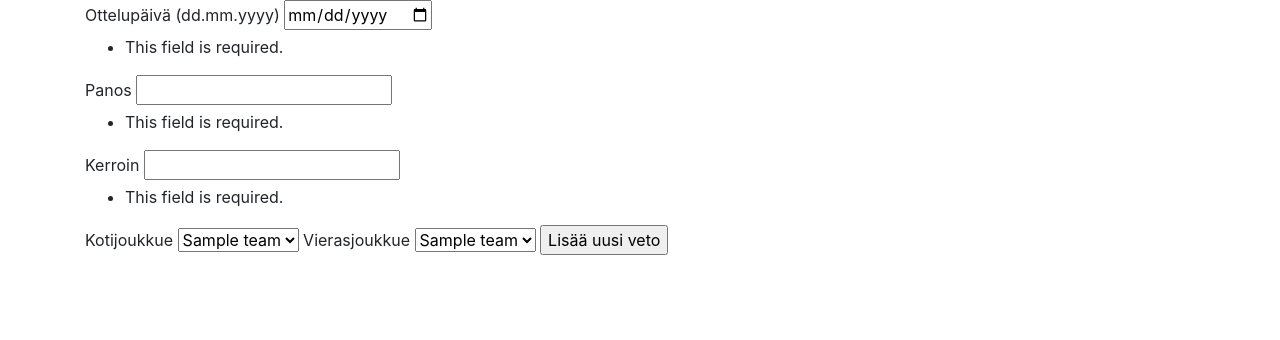
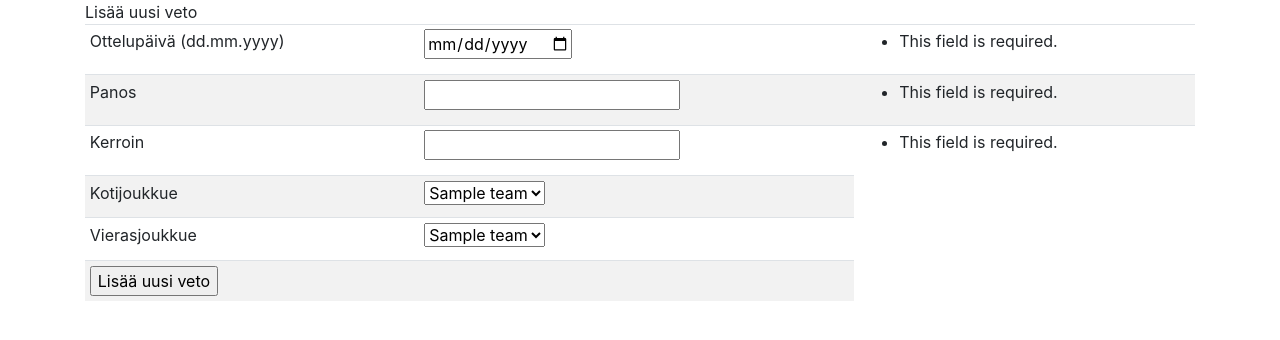
Before and after one commit to jyrki26/Vetoseuranta2, a Flask app: page /bets/new in a window 1280 px wide. Shown: the part 56-396 px from the top of the page. Run offline with Flask 2, Linux system fonts and the light colour scheme; a user stored in the database is signed in; tables that the repository leaves empty hold one stand-in row (values such as "Sample post"); some libraries are stand-ins or nearby versions.

Commit message:
Update new_bet.html

```diff
--- a/application/templates/bets/new_bet.html
+++ b/application/templates/bets/new_bet.html
@@ -1,7 +1,9 @@
 {% extends "layout.html" %}
 
 {% block body %}
+<table class="table table-sm table-striped">
 <form method="POST" action="{{ url_for('bets_create') }}">
+    <tr class="table-active">Lisää uusi veto</tr>
     <tr>
         <td>
             {{ form.date_played.label }}
@@ -69,4 +71,5 @@
         </td>
     </tr>
 </form>
+</table>
 {% endblock %}
```
